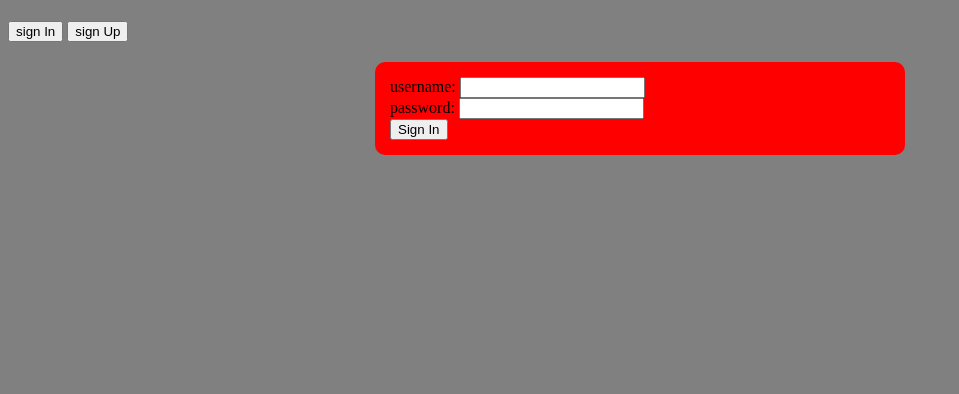
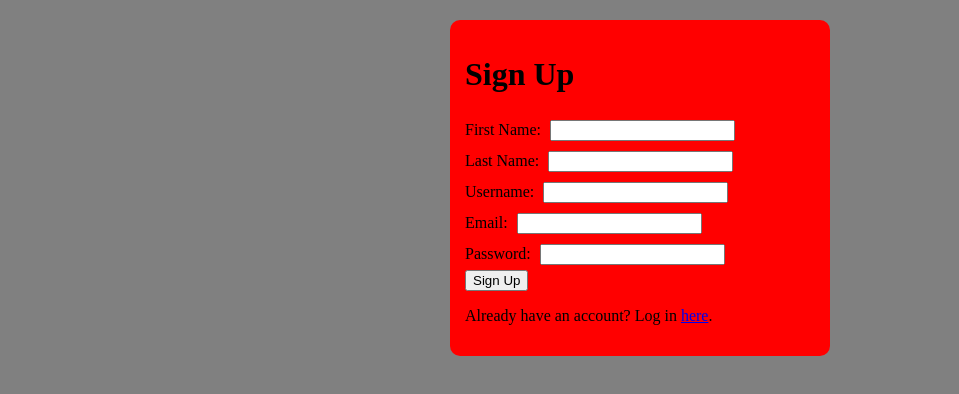
Before and after one commit to jacob679213/Node-Server-Template, a website: page views/index.html in a window 1280 px wide. Shown: the whole page, without its empty margins (0-959 px from the left). Drawn offline with nearby package versions, Linux system fonts and the light colour scheme; files that its build step writes are made by us from their sources; files whose address does not match are found by name.

Commit message:
Minor fixes and changes
A few simple fixes to make it run smoother. Separated sign up and log in into two html pages, removed the switch, worked a bit on cleaning up the CSS

```diff
--- a/public/client.js
+++ b/public/client.js
@@ -1,14 +1,4 @@
 $(function () {
-  //switch between sign in and sign up
-  $("button#signInSwitch").click(function () {
-    $("div#signIn").show();
-    $("div#signUp").hide();
-  });
-  $("button#signUpSwitch").click(function () {
-    $("div#signIn").hide();
-    $("div#signUp").show();
-  });
-
   //sign in
   $("button#signInSubmit").click(function () {
     //get login values
--- a/public/style.css
+++ b/public/style.css
@@ -3,8 +3,8 @@ body {
   background-color: gray;
 }
 
-.container {
-  width: 500px;
+div.container {
+  width: 350px;
   height: auto;
   margin-left: auto;
   margin-right: auto;
@@ -13,3 +13,8 @@ body {
   background-color: red;
   border-radius: 10px;
 }
+
+input.signupInput {
+  position: relative;
+  margin: 5px;
+}
--- a/resuables/JWTFunctions.js
+++ b/resuables/JWTFunctions.js
@@ -1,6 +1,6 @@
 const JWT = require('jsonwebtoken')
 
-var JWT ={
+var token ={
     makeJWT : function(password,email,username){
         let payload ={
           password:password,
@@ -20,4 +20,4 @@ var JWT ={
       }
 }
 
-module.exports = JWT
+module.exports = token
--- a/views/index.html
+++ b/views/index.html
@@ -1,5 +1,6 @@
 <!DOCTYPE html>
 <html lang="en">
+
   <head>
     <meta charset="UTF-8" />
     <meta name="viewport" content="width=device-width, initial-scale=1.0" />
@@ -7,33 +8,34 @@
     <script src="https://ajax.googleapis.com/ajax/libs/jquery/3.5.1/jquery.min.js"></script>
     <title>Document</title>
   </head>
+
   <body>
-    <h1></h1>
-    <div id="switch">
-      <button id="signInSwitch">sign In</button>
-      <button id="signUpSwitch">sign Up</button>
-    </div>
-    <div id="signUp" class="container" hidden>
-      <label for="Fname">First Name: </label>
-      <input type="text" id="Fname" name="FName" /> <br />
-      <label for="Lname">Last Name: </label>
-      <input type="text" id="Lname" name="Lname" /> <br />
-      <label for="signUsername">Username: </label>
-      <input type="text" id="signUsername" name="signUsername" /> <br />
-      <label for="email">Email: </label>
-      <input type="email" name="email" id="email" /> <br />
-      <label for="signPassword">Password: </label>
-      <input type="password" name="signPassword" id="signPassword" /> <br />
-      <button id="signUpSubmit">Sign Up</button>
+    <div id="signUp" class="container">
+      <h1>Sign Up</h1>
+
+      <div class="formContents">
+        <label for="Fname">First Name: </label>
+        <input class="signupInput" type="text" id="Fname" name="FName" /> <br />
+
+        <label for="Lname">Last Name: </label>
+        <input class="signupInput" type="text" id="Lname" name="Lname" /> <br />
+
+        <label for="signUsername">Username: </label>
+        <input class="signupInput" type="text" id="signUsername" name="signUsername" /> <br />
+
+        <label for="email">Email: </label>
+        <input class="signupInput" type="email" name="email" id="email" /> <br />
+
+        <label for="signPassword">Password: </label>
+        <input class="signupInput" type="password" name="signPassword" id="signPassword" /> <br />
+
+        <button id="signUpSubmit">Sign Up</button><br />
+
+        <p>Already have an account? Log in <a href="login.html">here</a>.</p>
+      </div>
     </div>
 
-    <div id="signIn" class="container">
-      <label for="username">username: </label>
-      <input type="text" name="username" id="username" /> <br />
-      <label for="password">password: </label>
-      <input type="password" name="password" id="password" /> <br />
-      <button id="signInSubmit">Sign In</button>
-    </div>
     <script src="client.js"></script>
+
   </body>
 </html>
```
Also changed, not shown: views/login.html (added, +26 -0 lines), 1 other file.
